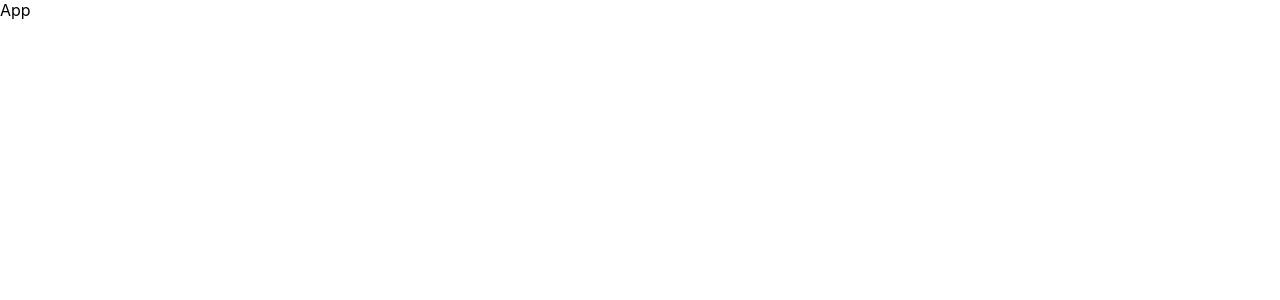
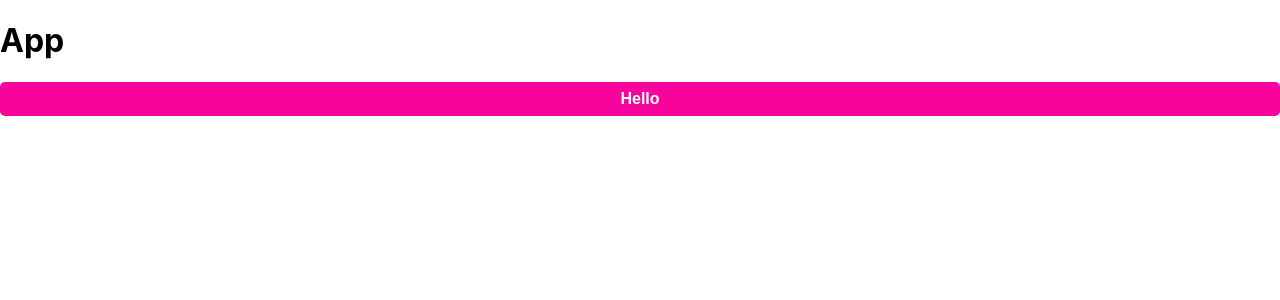
Before and after one commit to vlada-mozgova/styled-components, a React (Create React App) app: page / in a window 1280 px wide. Shown: the top 300 px of the page. Built offline with nearby package versions, Linux system fonts and the light colour scheme.

Commit message:
add styled button

```diff
--- a/src/components/App.js
+++ b/src/components/App.js
@@ -1,5 +1,12 @@
+import { Button } from "./common";
+
 const App = () => {
-  return <div>App</div>;
+  return (
+    <div>
+      <h1>App</h1>
+      <Button>Hello</Button>
+    </div>
+  );
 };
 
 export default App;
--- /dev/null
+++ b/src/components/common/Button.jsx
@@ -0,0 +1,22 @@
+import styled from "styled-components";
+
+const Button = styled.button`
+  color: white;
+  background: #f8049c;
+  font-weight: bold;
+  padding: 8px;
+  border-radius: 5px;
+  box-shadow: none;
+  border: none;
+  font-size: 1em;
+  width: 100%;
+  display: block;
+  white-space: none;
+
+  &:disabled {
+    background: #eee;
+    color: #666;
+  }
+`;
+
+export { Button };
--- /dev/null
+++ b/src/components/common/index.js
@@ -0,0 +1 @@
+export * from "./Button";
```
